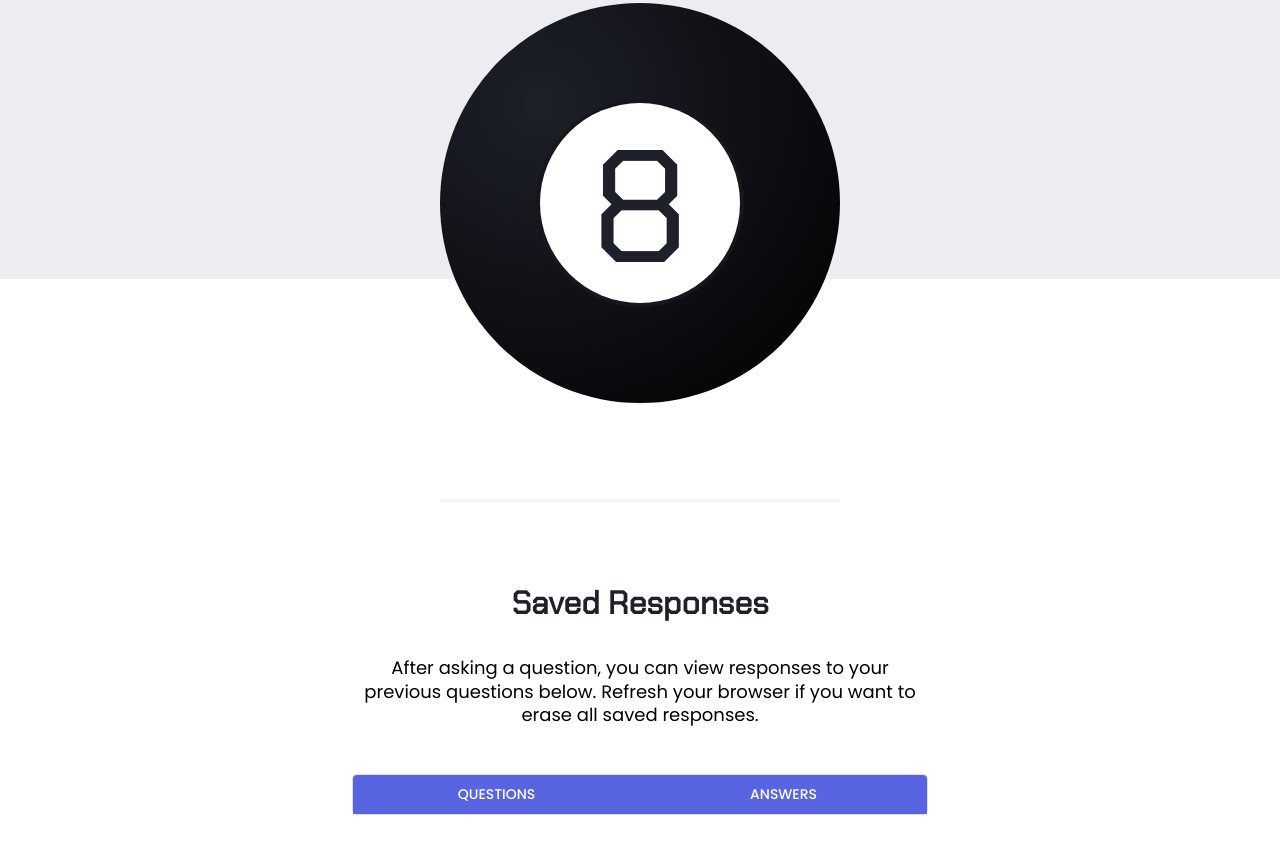
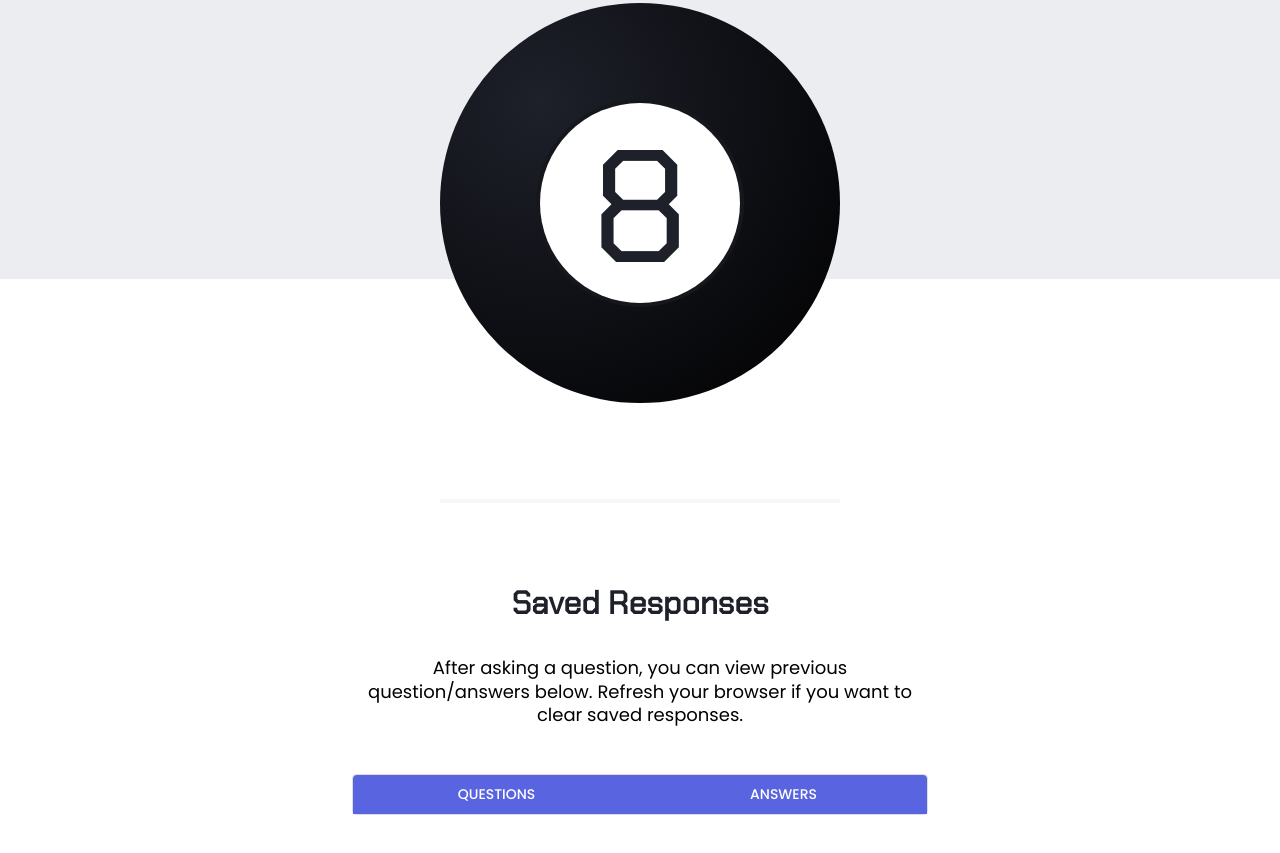
Before and after one commit to MSPayneII/foundations-capstone, a website: page client/index.html in a window 1280 px wide. Shown: the part 441-1294 px from the top of the page. Drawn offline with nearby package versions, Linux system fonts and the light colour scheme; no server answers.

Commit message:
updating html

```diff
--- a/client/index.html
+++ b/client/index.html
@@ -69,9 +69,8 @@
         <section class="saved-responses">
           <h2 class="response-ul-title">Saved Responses</h2>
           <p class="description">
-            After asking a question, you can view responses to your previous
-            questions below. Refresh your browser if you want to erase all saved
-            responses.
+            After asking a question, you can view previous question/answers
+            below. Refresh your browser if you want to clear saved responses.
           </p>
           <div class="responses-container">
             <table>
```
